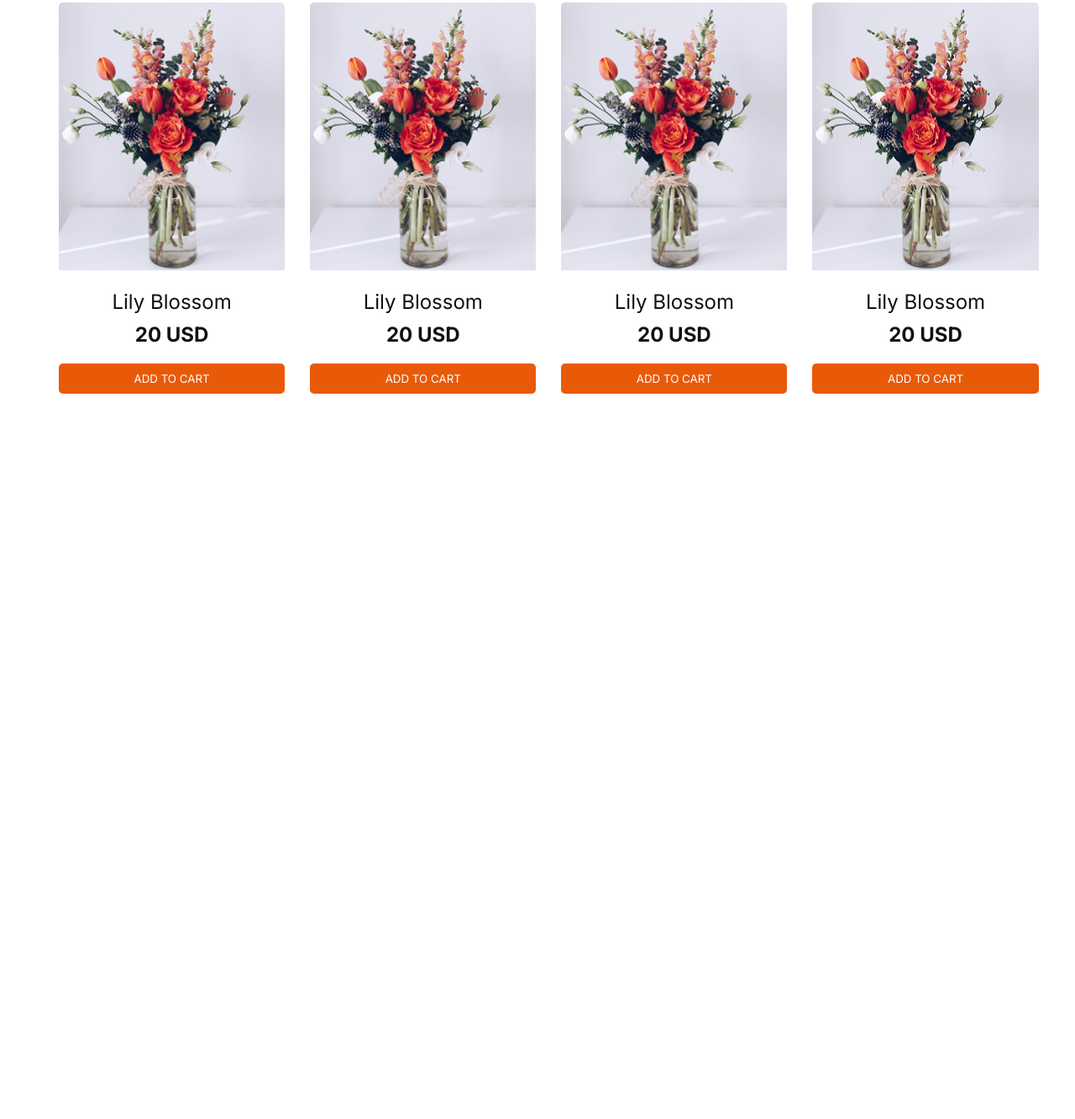
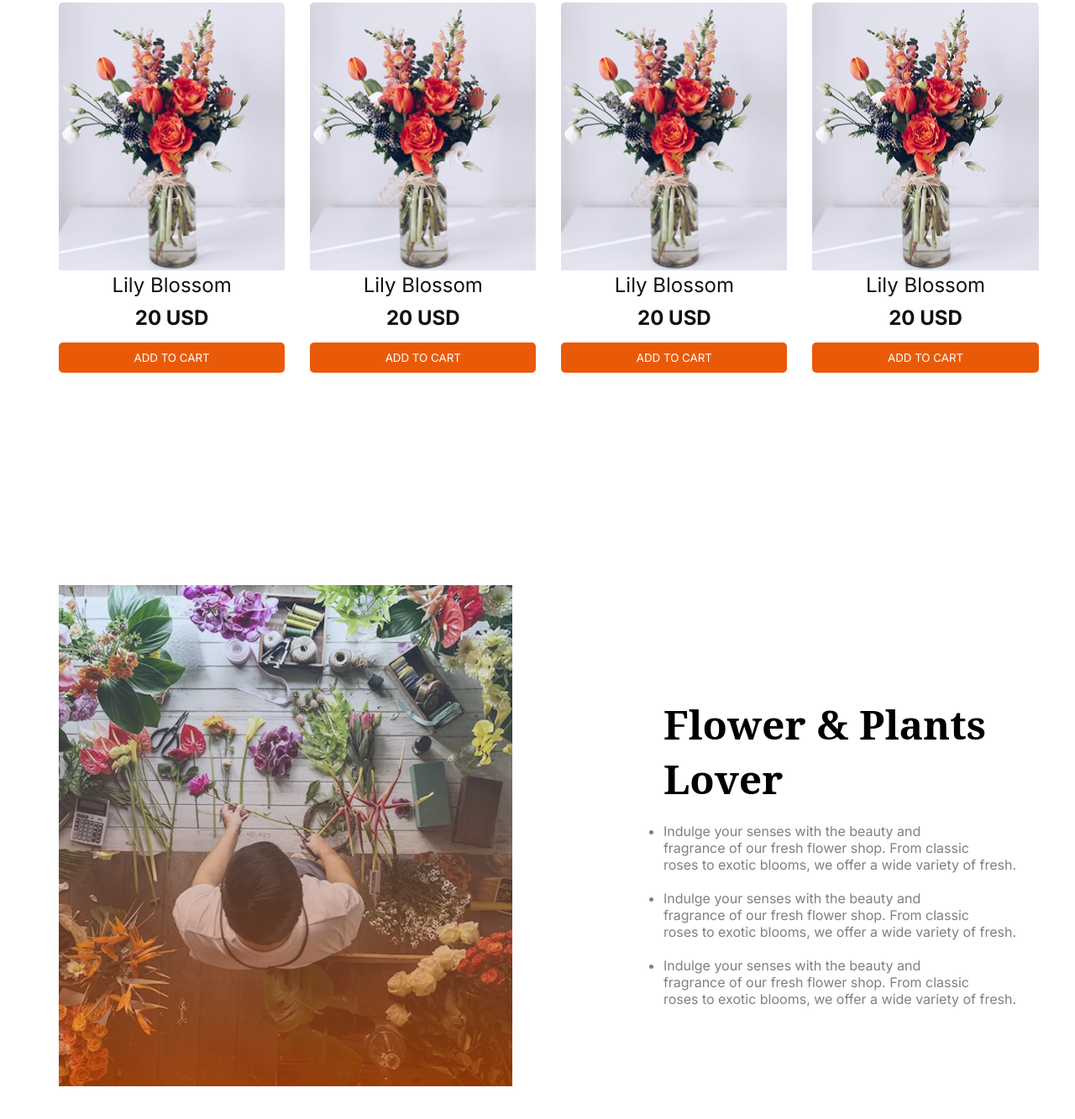
Before and after one commit to alshariar1010/responsive-flowers-my-a2, a plain HTML site: page index.html in a window 1280 px wide. Shown: the part 1381-2714 px from the top of the page at 84% size. Before the commit the page ends 1876 px from the top, so only its background shows below. Drawn offline with Linux system fonts and the light colour scheme.

Commit message:
added deal-section

```diff
--- a/index.html
+++ b/index.html
@@ -127,6 +127,25 @@
           </div>
         </div>
       </section>
+      <!-- Plants Lover Section -->
+       <section>
+        <div class="lover-section">
+            <img class="lover-img" src="assets/flower-store.png" alt="">
+            <div class="plants-lover-section">
+                <h2 class="text-b-f noto-serif">Flower & Plants<br>Lover</h2>
+                <ul>
+                    <li class="p-text inter">Indulge your senses with the beauty and <br> fragrance of our fresh flower shop. From classic <br> roses to exotic blooms, we offer a wide variety of fresh.</li>
+                    <li class="p-text inter">Indulge your senses with the beauty and <br> fragrance of our fresh flower shop. From classic <br> roses to exotic blooms, we offer a wide variety of fresh.</li>
+                    <li class="p-text inter">Indulge your senses with the beauty and <br> fragrance of our fresh flower shop. From classic <br> roses to exotic blooms, we offer a wide variety of fresh.</li>
+                </ul>
+            </div>
+        </div>
+       </section>
+       <!-- Latest Deal Section -->
+        <div class="deal-section">.
+            <h1><span class="text-b-c">Latest</span><span class="text-b-f">  Deals</span></h1>
+            <p class="p-text">Indulge your senses with the beauty and fragrance of our fresh flower shop. From classic roses to exotic blooms, we offer a wide variety of fresh.</p>
+        </div>
     </main>
 
     <footer></footer>
--- a/styles/style.css
+++ b/styles/style.css
@@ -11,16 +11,9 @@
 .noto-serif {
   font-family: "Noto Serif", serif;
   font-optical-sizing: auto;
-  font-weight: <weight>;
   font-style: normal;
-  font-variation-settings:
-    "wdth" 100;
 }
-,
-*{
-    margin: 0;
-    padding: 0;
-}
+
 header{
    max-width: 1140px;
    margin: 0 auto;
@@ -28,6 +21,11 @@ header{
 main{
     max-width: 1140px;
     margin: 0 auto;
+}
+
+*{
+    margin: 0;
+    padding: 0;
 }
 
 /* nav style */
@@ -132,10 +130,39 @@ nav img{
     color: #111111;
 }
 .text-grid-2{
-    margin-top: -10px;
+    margin-top: 10px;
+    margin-bottom: 15px;
     font-weight: bold;
     color: #111111;
 }
+/* Plants Lover Section */
+.lover-img{
+    width: 540px;
+    height: 597px;
+}
+.lover-section{
+    display: flex;
+    justify-content: space-between;
+    align-items: center;
+    max-width: 1140px;
+    margin: 0 auto;
+    /* gap: 60px; */
+    margin-top: 210px;
+}
+.plants-lover-section{
+    padding-top: 38px;
+}
+.p-text{
+    margin-top: 20px;
+}
+/* Latest Deal Section */
+.deal-section{
+    display: flex;
+    flex-direction: column;
+    text-align: center;
+    margin-top: 133px;
+}
+
 /* mobile responsive */
 @media (max-width: 768px) {
     nav li:not(:last-child) {
@@ -204,4 +231,13 @@ nav{
     height: 196px;
     border-radius: 5px;
 }
+/* lover sertion */
+.lover-section{
+    max-width: 276;
+    margin: 0 auto;
+    display: flex;
+    flex-direction: column;
+    margin-top: 0;
+    margin-top: 18px;
 }
+}
```
